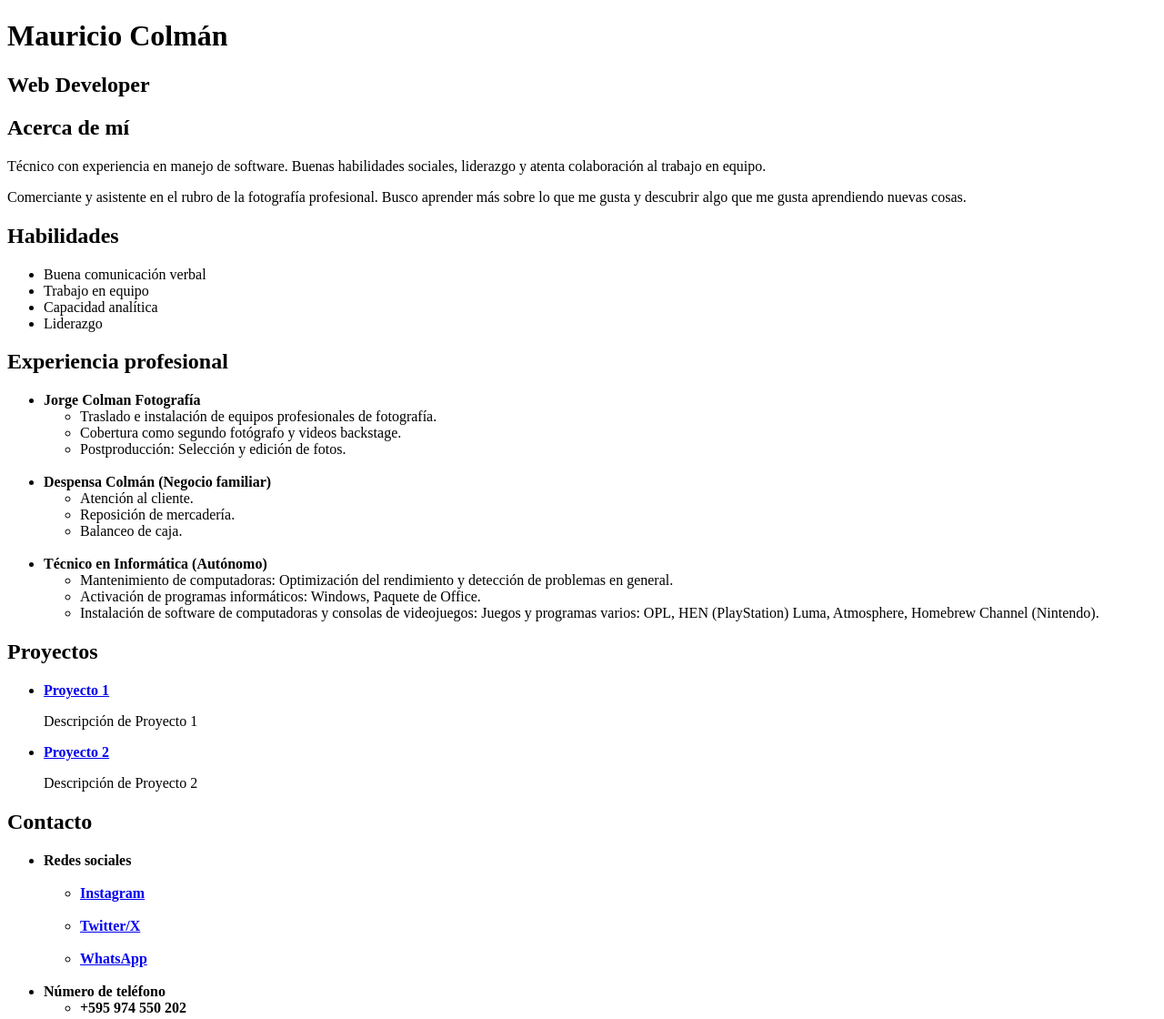
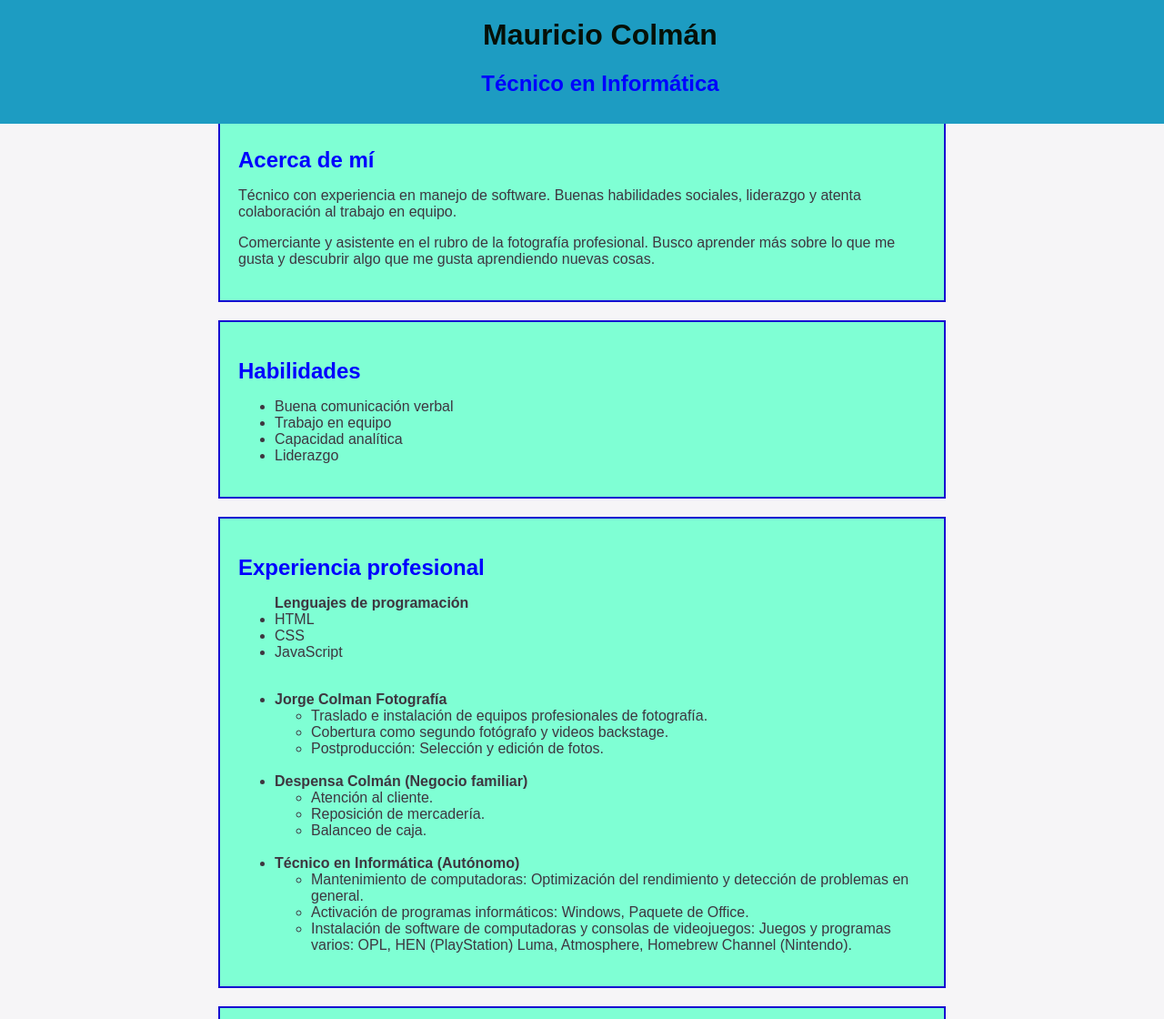
Before and after one commit to MColman1507/Colman, a plain HTML site: page index.html in a window 1280 px wide. Shown: the top 1120 px of the page at 91% size. Drawn offline with Linux system fonts and the light colour scheme.

Commit message:
Add files via upload

```diff
--- a/index.html
+++ b/index.html
@@ -1,15 +1,23 @@
 <!DOCTYPE html>
 <html>
     <head>
+     <link rel="stylesheet" href="style.css"/>
      <title> Mi portafolio personal</title>
+     <ul>
+        <a href="#acerca"><b>Acerca de mí</b></a>
+        <a href="#habilidades"><b>Habilidades</b></a>
+        <a href="#experiencia"><b>Experiencia profesional</b></a>
+        <a href="#proyectos"><b>Proyectos</b></a>
+        <a href="#contacto"><b>Contacto</b></a>
+     </ul>
     </head>
     <body>
         <header>
         <h1>Mauricio Colmán</h1>
-        <h2>Web Developer</h2>
+        <h2>Técnico en Informática</h2>
         </header>
      <main>
-        <section>
+        <section id="acerca">
             <h2>Acerca de mí</h2>
             <p> Técnico con experiencia en manejo de software. Buenas
                 habilidades sociales, liderazgo y atenta colaboración al trabajo en
@@ -20,7 +28,7 @@
 
              Busco aprender más sobre lo que me gusta y descubrir algo que me gusta aprendiendo nuevas cosas.</p>
         </section>
-        <section>
+        <section id="habilidades">
             <h2>Habilidades</h2>
             <ul>
                 <li>Buena comunicación verbal</li>
@@ -28,9 +36,14 @@
                 <li>Capacidad analítica</li>
                 <li>Liderazgo</li>
             </ul>
-        </section>
+        </section id="experiencia">
         <section>
             <h2>Experiencia profesional</h2>
+             <ul><b>Lenguajes de programación</b>
+              <li>HTML</li>
+              <li>CSS</li>
+              <li>JavaScript</li><br>
+             </ul>
              <ul>
                  <li><b>Jorge Colman Fotografía</b></li>
                      <ul>
@@ -52,7 +65,7 @@
                          <li>Instalación de software de computadoras y consolas de videojuegos: Juegos y programas varios: OPL, HEN (PlayStation) Luma, Atmosphere, Homebrew Channel (Nintendo).</li></li> </ul>
             </ul>
         </section>
-        <section>
+        <section id="proyectos">
             <h2>Proyectos</h2>
             <ul>
                 <li><strong><a href="proyecto1.html">Proyecto 1</a></strong></li>
@@ -60,7 +73,8 @@
                     <li><strong><a href="proyecto2.html">Proyecto 2</a></strong></li>
                     <p>Descripción de Proyecto 2</p>
             </ul>
-        <section>
+        </section>
+        <section id="contacto">
             <h2>Contacto</h2>
             <ul>
                 <li><strong>Redes sociales</strong></li><br>
--- /dev/null
+++ b/style.css
@@ -0,0 +1,59 @@
+h1 { color:rgb(6, 16, 6); margin-top: 0;}
+h2 { color:blue; margin-bottom: 10px;}
+@import url('https://fonts.googleapis.com/css?family=Montserrat:400,800');
+Head{
+    text-align: justify;
+
+
+}
+header {
+    width: 100%;
+    position: fixed;
+    top: 0;
+    background-color: #1d9cc2;
+    color: #fff;
+    text-align: center;
+    padding: 20px;
+    margin-bottom: 20px;
+}
+nav {
+    position: fixed;
+    top: 0;
+    left: 0;
+    width: 100;
+    background-color: #69a0cc;
+    box-shadow: 0 0 5px rgba(0,0,0,0.1);
+    list-style: none;
+    padding: 0;
+    margin: 0;
+    text-align: center;
+}
+nav a {
+    text-decoration: none;
+    color: #333;
+    padding: 10px;
+    display: inline-block;}
+body{
+    background: #f6f5f7;
+    font-family: 'Montserrat', sans-serif;
+    color: #3E363F;
+
+    margin: 0;
+    padding-top: 70px;
+}
+
+nav a:hover {
+    background-color: #ddd;
+}
+
+main {
+    max-width: 800px;
+    margin: 0 auto;
+}
+
+section {
+    background-color: aquamarine;
+    padding: 20px;
+    border: 2px solid #1508d1;
+    margin-bottom: 20px;
+}
```
